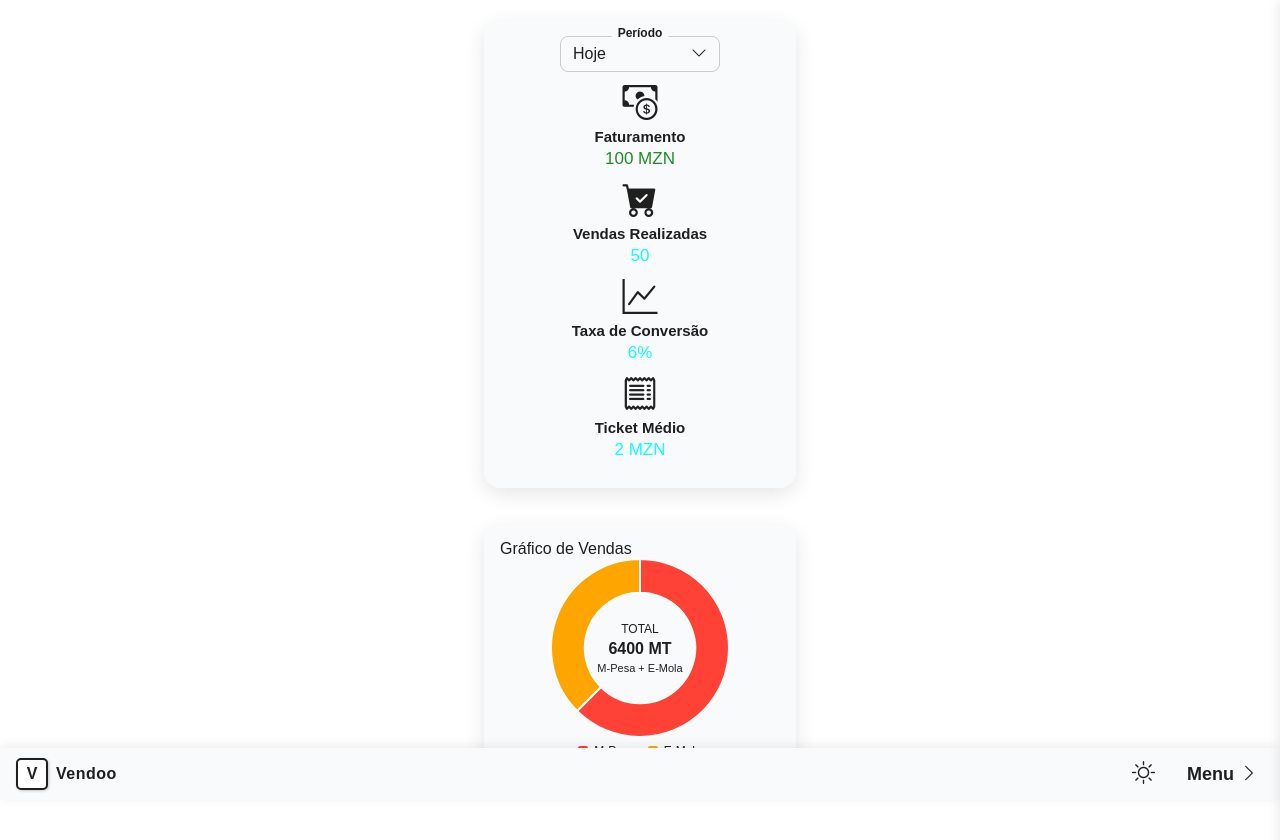
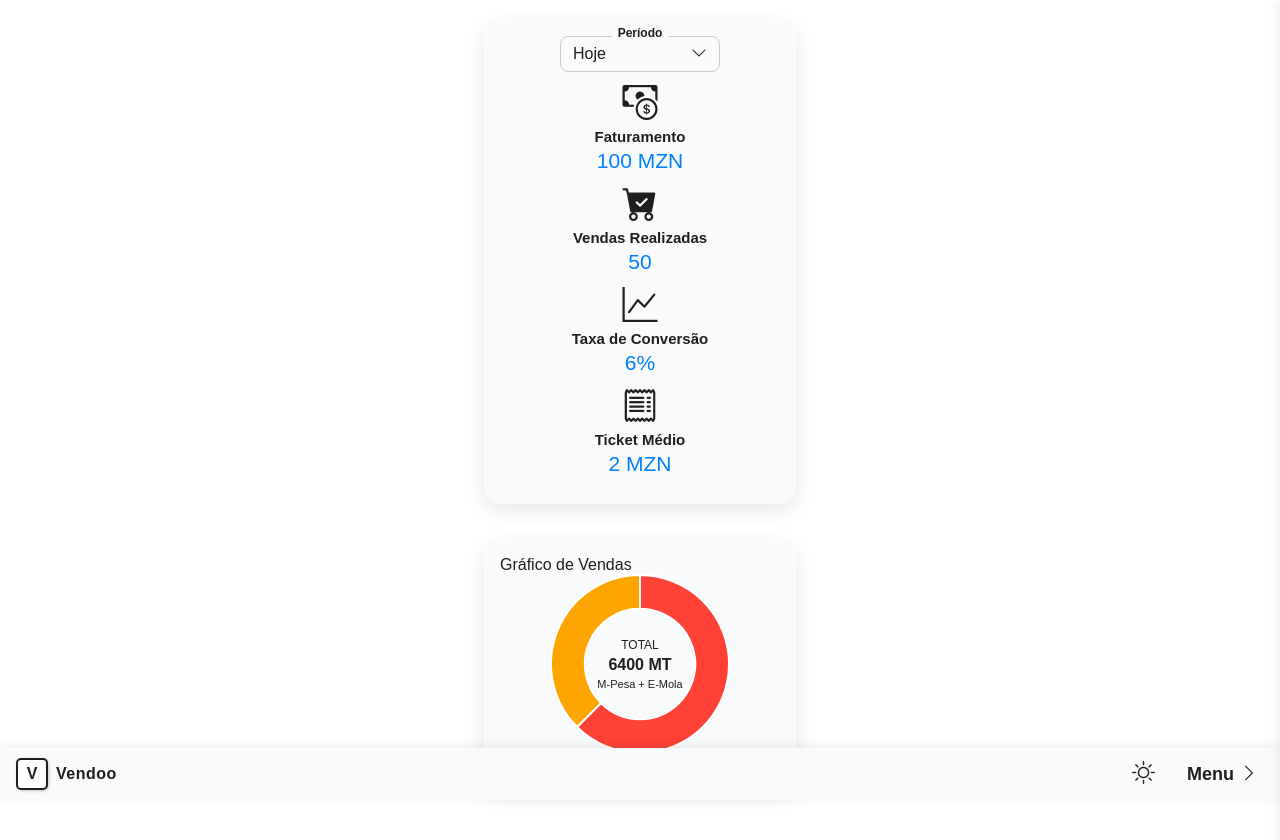
Before and after one commit to 258Solution/Pilass, a plain HTML site: page index.html in a window 1280 px wide. Drawn offline with nearby package versions, Linux system fonts and the light colour scheme.

Commit message:
Update index.html

```diff
--- a/index.html
+++ b/index.html
@@ -136,12 +136,12 @@ body {
 .secao-icon { font-size: 35px; }
 
 .titulo { font-weight: bold; font-size: 15px; text-align: center; }
-.valor { font-size: 17px; font-weight: normal; text-align: center; }
+.valor { font-size: 21px; font-weight: normal; text-align: center; }
 
-.faturamento { color: #228B22; }
-.vendas { color: #0bffff; }
-.conversao { color: #0bffff; }
-.ticket { color: #0bffff; }
+.faturamento { color: #0080ff; }
+.vendas { color: #0080ff; }
+.conversao { color: #0080ff; }
+.ticket { color: #0080ff; }
 
 /* GRÁFICO */
 .chart-card .chart-wrap{
```
